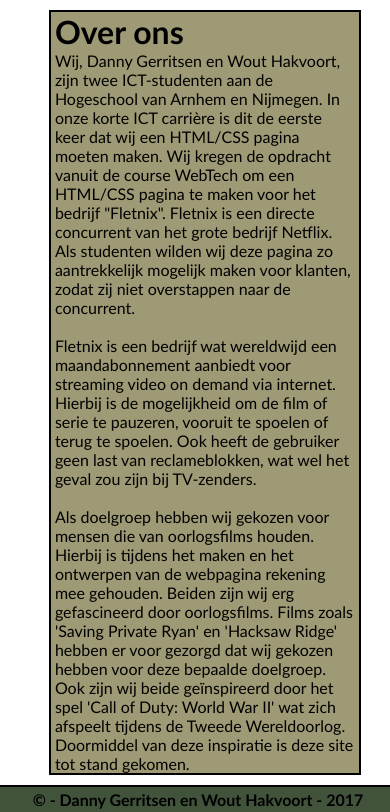
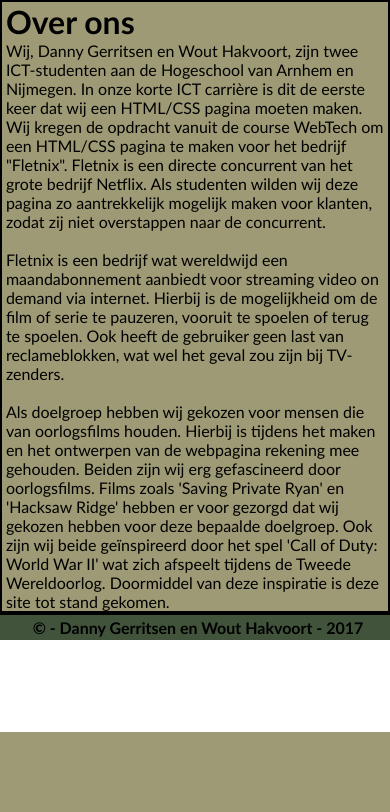
Before and after one commit to dannyger97/Fletnix, a PHP site: page /about.html in a window 390 px wide. Shown: the part 112-924 px from the top of the page. After the commit the page ends 844 px from the top, so only its background shows below. Run offline with PHP 8.4, Linux system fonts and the light colour scheme.

Commit message:
wout kan niet luisteren

```diff
--- a/Fletnix/css/styles.css
+++ b/Fletnix/css/styles.css
@@ -103,7 +103,7 @@
 
     main {
         width: 100%;
-        margin: 10px;
+
     }
 
     footer {
@@ -128,7 +128,7 @@
     .submenu li {
         list-style: none;
         border-bottom: 1px solid black;
-        padding: 0 40px 10px 20px;
+        padding: 0px 10px 10px 20px;
         margin: 10px;
     }
     .navigation-container {
@@ -160,7 +160,6 @@
         flex-direction: column;
         padding: 0 1% 0 1%;
         border: 2px solid black;
-        margin: 0 10%;
         background-color: rgb(158, 154, 117);
     }
 
```
